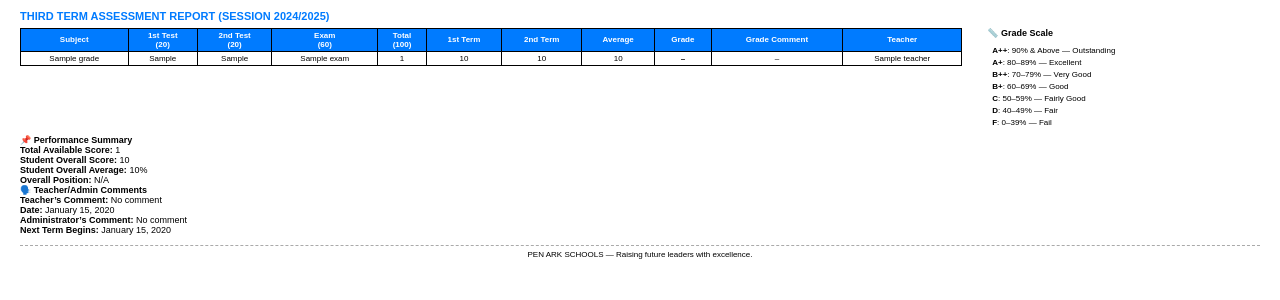
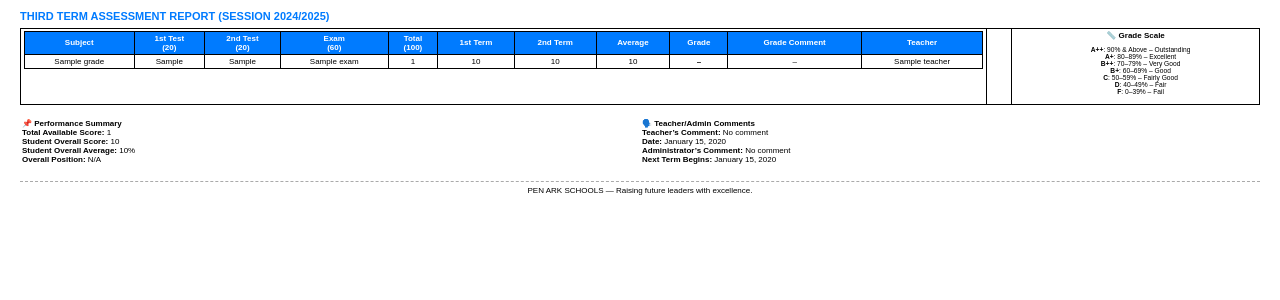
Before and after one commit to Chukwuaruka/school_portal, a Django app: template portal/templates/portal/grades_pdf.html in a window 1280 px wide. Shown: the part 99-399 px from the top of the page. Run offline with Django 5.2, Linux system fonts and the light colour scheme; the template is opened without the code that fills it: most values are stand-ins (such as "Sample title", 1, 10 or a date in 2020); grey boxes marked "Sample" are stand-in pictures.

```diff
--- a/portal/templates/portal/grades_pdf.html
+++ b/portal/templates/portal/grades_pdf.html
@@ -10,86 +10,50 @@
             margin: 20px;
             color: #000;
         }
-
         .header {
             text-align: center;
             margin-bottom: 10px;
         }
-
         .header img {
             width: 45px;
         }
-
         .school-name {
             font-size: 14px;
             font-weight: bold;
         }
-
         .school-address {
             font-size: 8px;
         }
-
         .report-title {
             font-size: 11px;
             color: #007bff;
             font-weight: bold;
             margin: 6px 0;
         }
-
         table {
             width: 100%;
             border-collapse: collapse;
             font-size: 8px;
-            margin-bottom: 10px;
         }
-
         th, td {
             border: 1px solid #000;
             padding: 2px 3px;
             text-align: center;
         }
-
         th {
             background-color: #007bff;
             color: white;
         }
-
-        .left-section {
-            float: left;
-            width: 76%;
+        .noborder td {
+            border: none;
+            text-align: left;
+            padding: 2px;
+            vertical-align: top;
         }
-
-        .right-section {
-            float: right;
-            width: 22%;
-        }
-
-        .clear {
-            clear: both;
-        }
-
-        .right-section ul {
-            list-style: none;
-            padding-left: 5px;
-            font-size: 8px;
-        }
-
-        .right-section ul li {
-            margin-bottom: 3px;
-        }
-
-        .half {
-            float: left;
-            width: 48%;
-            font-size: 9px;
-            margin-right: 4%;
-        }
-
         .footer {
-            clear: both;
             text-align: center;
             font-size: 8px;
-            margin-top: 10px;
+            margin-top: 15px;
             border-top: 1px dashed #aaa;
             padding-top: 4px;
         }
@@ -114,8 +78,10 @@
 </div>
 
 {% if grades %}
-<!-- Grade Table and Grade Scale Side by Side -->
-<div class="left-section">
+<!-- Grade Table and Grade Scale -->
+<table width="100%" cellspacing="0" cellpadding="0">
+    <tr valign="top">
+        <td width="78%">
             <table>
                 <thead>
                     <tr>
@@ -150,40 +116,44 @@
                     {% endfor %}
                 </tbody>
             </table>
-</div>
+        </td>
+        <td width="2%"></td>
+        <td width="20%">
+            <strong>📏 Grade Scale</strong><br>
+            <small>
+                <ul style="padding-left: 10px; list-style: none;">
+                    <li><strong>A++</strong>: 90% & Above – Outstanding</li>
+                    <li><strong>A+</strong>: 80–89% – Excellent</li>
+                    <li><strong>B++</strong>: 70–79% – Very Good</li>
+                    <li><strong>B+</strong>: 60–69% – Good</li>
+                    <li><strong>C</strong>: 50–59% – Fairly Good</li>
+                    <li><strong>D</strong>: 40–49% – Fair</li>
+                    <li><strong>F</strong>: 0–39% – Fail</li>
+                </ul>
+            </small>
+        </td>
+    </tr>
+</table>
 
-<div class="right-section">
-    <strong>📏 Grade Scale</strong>
-    <ul>
-        <li><strong>A++</strong>: 90% & Above — Outstanding</li>
-        <li><strong>A+</strong>: 80–89% — Excellent</li>
-        <li><strong>B++</strong>: 70–79% — Very Good</li>
-        <li><strong>B+</strong>: 60–69% — Good</li>
-        <li><strong>C</strong>: 50–59% — Fairly Good</li>
-        <li><strong>D</strong>: 40–49% — Fair</li>
-        <li><strong>F</strong>: 0–39% — Fail</li>
-    </ul>
-</div>
-<div class="clear"></div>
-
-<!-- Performance Summary & Comments Side by Side -->
-<div class="half">
+<!-- Performance & Comment Table -->
+<table class="noborder" style="margin-top: 12px;">
+    <tr valign="top">
+        <td width="50%">
             <strong>📌 Performance Summary</strong><br>
             <strong>Total Available Score:</strong> {{ report.total_available_score|default:"N/A" }}<br>
             <strong>Student Overall Score:</strong> {{ report.overall_score|default:"N/A" }}<br>
             <strong>Student Overall Average:</strong> {{ report.overall_average|default:"N/A" }}%<br>
             <strong>Overall Position:</strong> {{ report.overall_position|default:"N/A" }}
-</div>
-
-<div class="half">
+        </td>
+        <td width="50%">
             <strong>🗣️ Teacher/Admin Comments</strong><br>
             <strong>Teacher’s Comment:</strong> {{ report.teacher_comment|default:"No comment" }}<br>
             <strong>Date:</strong> {{ report.date_uploaded|date:"F j, Y" }}<br>
             <strong>Administrator’s Comment:</strong> {{ report.admin_comment_report|default:"No comment" }}<br>
             <strong>Next Term Begins:</strong> {{ report.next_term_date|date:"F j, Y"|default:"TBD" }}
-</div>
-
-<div class="clear"></div>
+        </td>
+    </tr>
+</table>
 
 {% else %}
 <p style="text-align: center;">No grades available for this report.</p>
```
Lines whose indentation alone changed are shown as unchanged.
